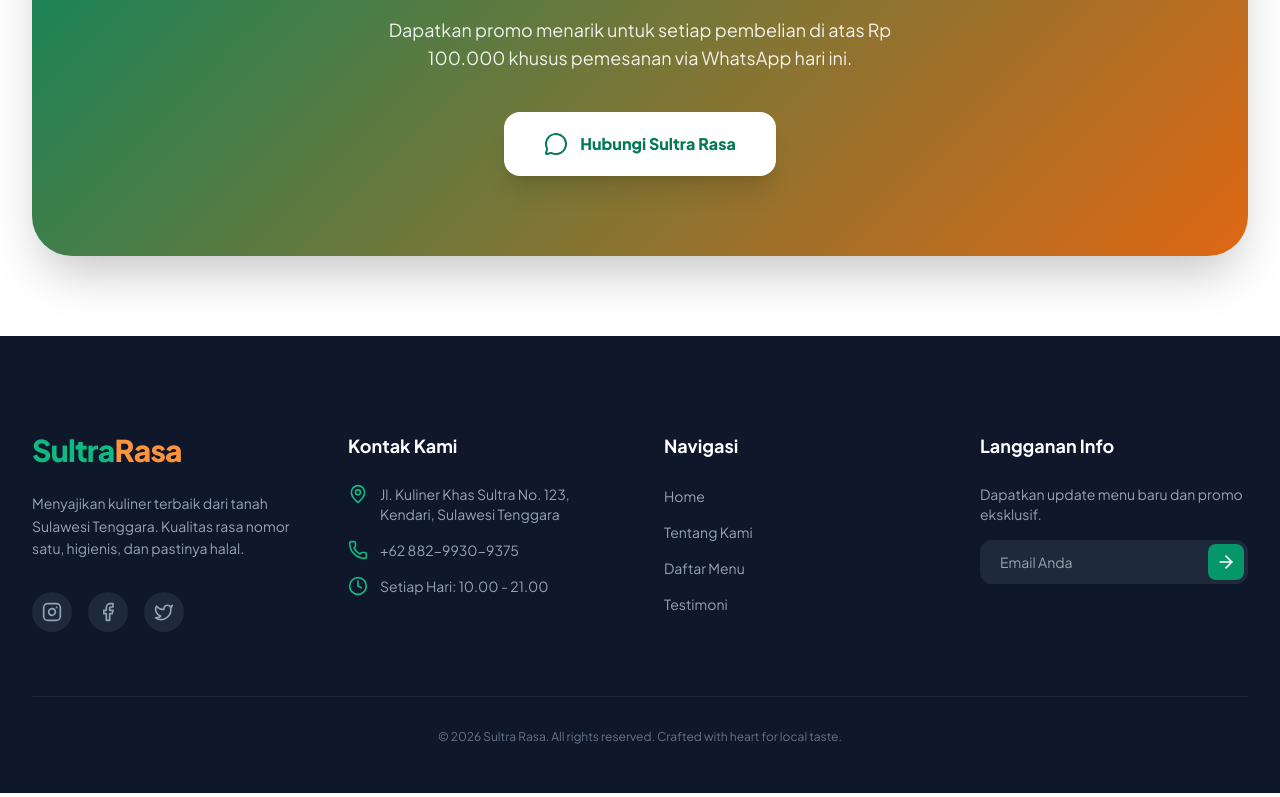
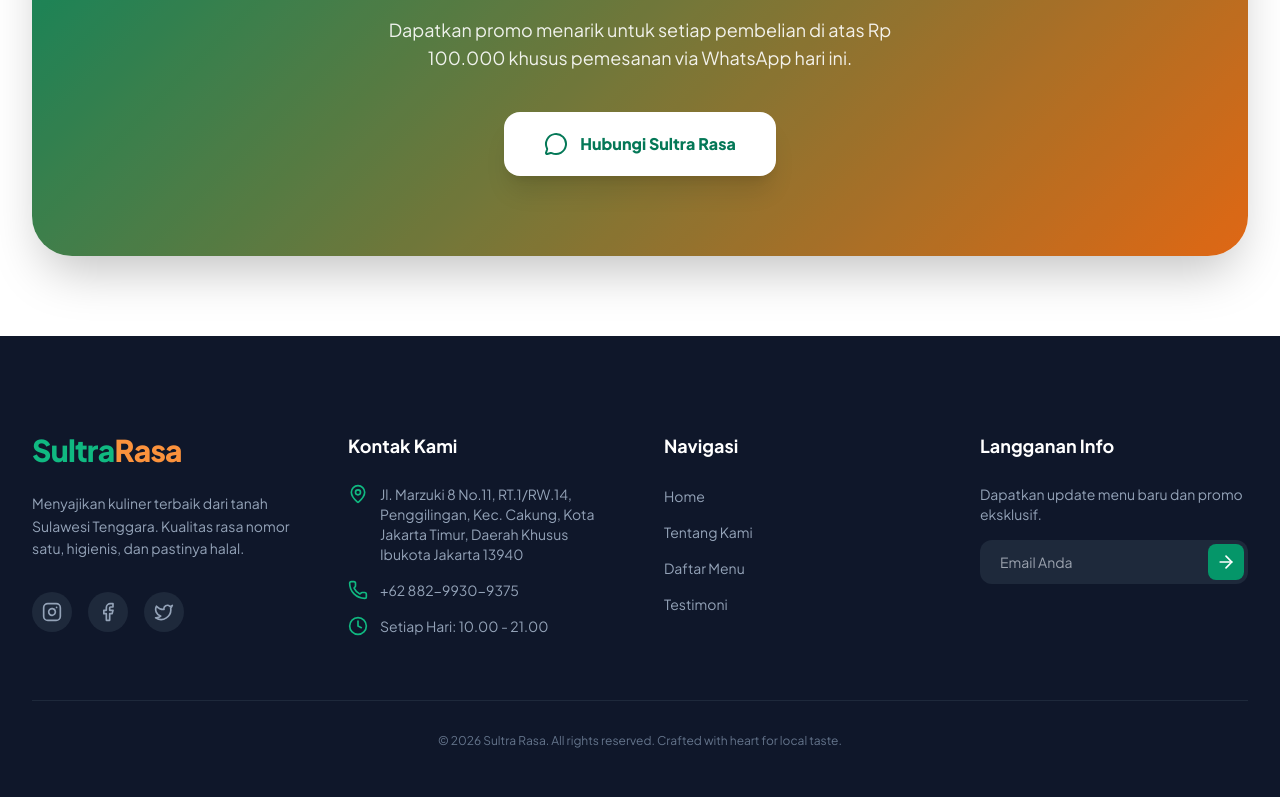
Before and after one commit to SatriaFarel/LPSultraRasa, a React (Vite) app: page / in a window 1280 px wide. Shown: the part 4618-5415 px from the top of the page. Built offline with nearby package versions, Linux system fonts and the light colour scheme.

Commit message:
Update contact information and Instagram

```diff
--- a/App.tsx
+++ b/App.tsx
@@ -403,7 +403,7 @@ const App: React.FC = () => {
                 Menyajikan kuliner terbaik dari tanah Sulawesi Tenggara. Kualitas rasa nomor satu, higienis, dan pastinya halal.
               </p>
               <div className="flex gap-4">
-                <a href="#" className="w-10 h-10 bg-slate-800 rounded-full flex items-center justify-center text-slate-400 hover:bg-emerald-600 hover:text-white transition-all"><Instagram size={20} /></a>
+                <a href="https://instagram.com/sultrarasa" className="w-10 h-10 bg-slate-800 rounded-full flex items-center justify-center text-slate-400 hover:bg-emerald-600 hover:text-white transition-all"><Instagram size={20} /></a>
                 <a href="#" className="w-10 h-10 bg-slate-800 rounded-full flex items-center justify-center text-slate-400 hover:bg-emerald-600 hover:text-white transition-all"><Facebook size={20} /></a>
                 <a href="#" className="w-10 h-10 bg-slate-800 rounded-full flex items-center justify-center text-slate-400 hover:bg-emerald-600 hover:text-white transition-all"><Twitter size={20} /></a>
               </div>
@@ -414,7 +414,7 @@ const App: React.FC = () => {
               <ul className="space-y-4">
                 <li className="flex gap-3 text-slate-400 text-sm">
                   <MapPin className="text-emerald-500 flex-shrink-0" size={20} />
-                  <span>Jl. Kuliner Khas Sultra No. 123, Kendari, Sulawesi Tenggara</span>
+                  <span>Jl. Marzuki 8 No.11, RT.1/RW.14, Penggilingan, Kec. Cakung, Kota Jakarta Timur, Daerah Khusus Ibukota Jakarta 13940</span>
                 </li>
                 <li className="flex gap-3 text-slate-400 text-sm items-center">
                   <Phone className="text-emerald-500 flex-shrink-0" size={20} />
```
